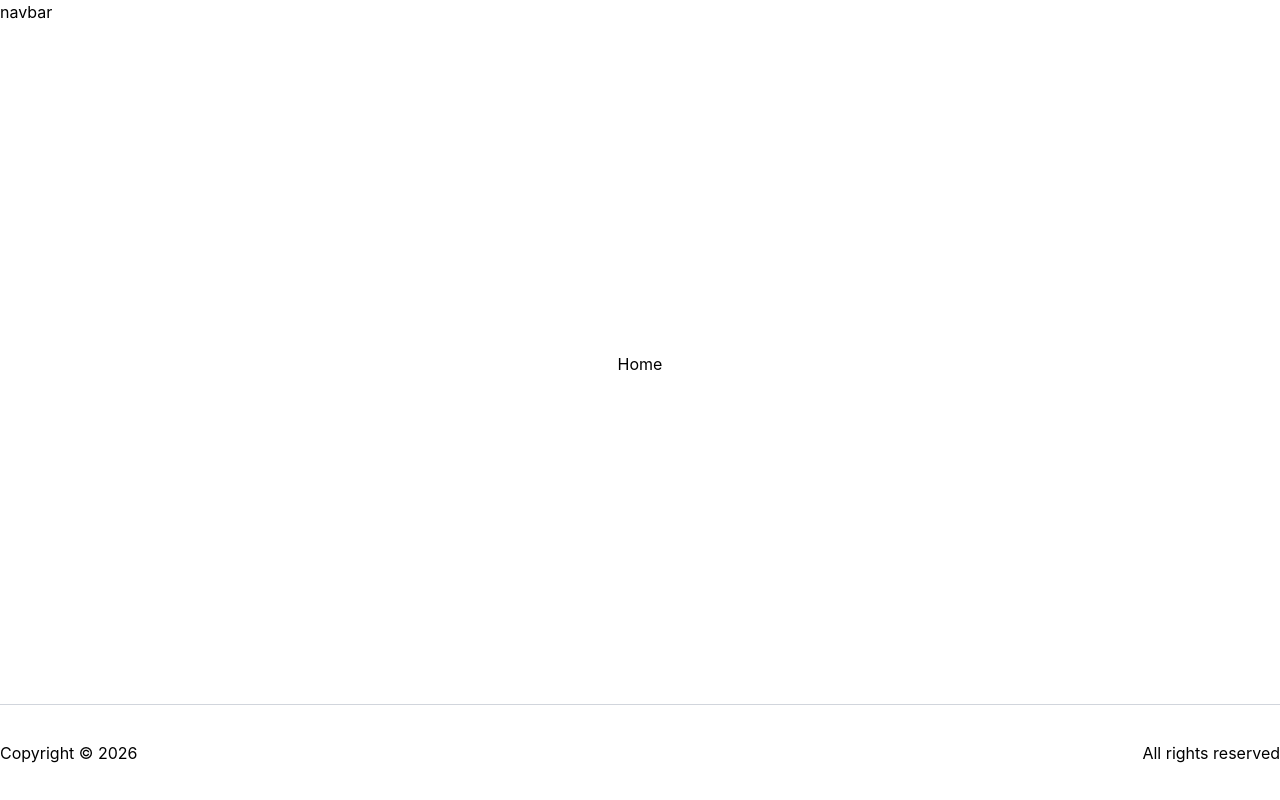
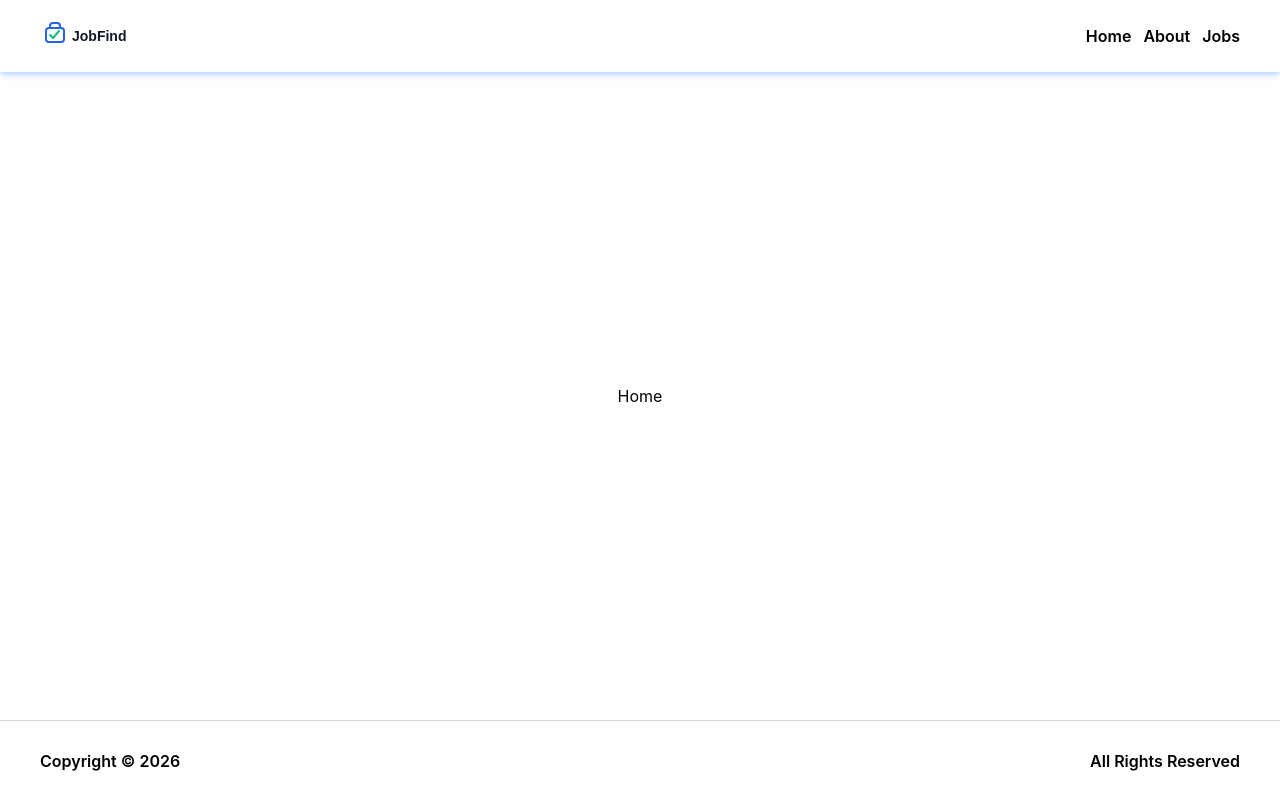
Before and after one commit to Wasit-karimi/JobListing, a React (Vite) app: page / in a window 1280 px wide. Built offline with nearby package versions, Linux system fonts and the light colour scheme.

Commit message:
mobile and desktop navbars scroll

```diff
--- a/src/components/Footer.tsx
+++ b/src/components/Footer.tsx
@@ -1,8 +1,8 @@
 const Footer = () => {
   return (
-    <footer className="h-24 w-full border-t border-gray-300 flex justify-between items-center">
+    <footer className="h-20 px-10 w-full border-t border-gray-300 flex justify-between items-center font-semibold">
         <p>Copyright &copy; 2026</p>
-        <p>All rights reserved</p>
+        <p className="capitalize">All rights reserved</p>
     </footer>
   )
 }
--- a/src/components/Navbar.tsx
+++ b/src/components/Navbar.tsx
@@ -1,11 +1,95 @@
+import { useEffect, useState } from "react";
+import { IoMdClose } from "react-icons/io";
+import { LuMenu } from "react-icons/lu";
+import { Link } from "react-router-dom";
+import { cn } from "../utils/utils";
+
 const Navbar = () => {
+  const [isOpen, setIsOpen] = useState(false);
+  const [scrolled, setScrolled] = useState(false);
+
+  useEffect(() => {
+    const handleScroll = () => {
+      setScrolled(window.scrollY > 0);
+    };
+    window.addEventListener("scroll", handleScroll);
+    return () => window.removeEventListener("scroll", handleScroll);
+  }, []);
+
+  const links = [
+    {
+      name: "Home",
+      path: "/",
+    },
+    {
+      name: "About",
+      path: "/about",
+    },
+    {
+      name: "Jobs",
+      path: "/jobs",
+    },
+  ];
+
+  const navlinks = links.map((link) => (
+    <li
+      key={link.name}
+      className="hover:text-blue-600 font-semibold duration-500 cursor-pointer"
+    >
+      <Link to={link.path} onClick={() => setIsOpen(!isOpen)}>
+        {link.name}
+      </Link>
+    </li>
+  ));
+
   return (
     <>
-      <nav className="hidden md:flex "> <p>navbar</p></nav>
-      <nav className="md:hidden"> <p>navbar</p></nav>
+      {/* desktop nav */}
+      <nav
+        className={cn(
+          "shadow-md shadow-blue-200 hidden md:flex justify-between items-center px-10",
+          scrolled ? "h-16 bg-white/75" : "h-18",
+        )}
+      >
+        {" "}
+        <a href="#" className="flex">
+          <img src="/logo.svg" alt="logo" />
+        </a>{" "}
+        <ul className="flex gap-3">{navlinks}</ul>
+      </nav>
+
+      {/* mobile nav */}
+      <nav className="md:hidden relative h-18 flex justify-between px-5">
+        {" "}
+        <a href="#" className="flex">
+          <img src="/logo.svg" alt="logo" className="w-37" />
+        </a>{" "}
+        <button
+          onClick={() => setIsOpen(!isOpen)}
+          className="cursor-pointer hover:text-blue-600 transition-all duration-300"
+        >
+          {" "}
+          <LuMenu size={24} className={cn(isOpen ? "hidden" : "flex")} />{" "}
+        </button>
+        <ul
+          className={cn(
+            "bg-blue-300 fixed top-0 w-full h-screen flex flex-col justify-center items-center gap-5 transition-all duration-500",
+            isOpen ? "left-0" : "left-195",
+          )}
+        >
+          <button
+            onClick={() => setIsOpen(!isOpen)}
+            className="absolute top-5 right-5 cursor-pointer hover:text-blue-600 transition-all duration-300"
+          >
+            {" "}
+            <IoMdClose size={24} />{" "}
+          </button>
+
+          {navlinks}
+        </ul>
+      </nav>
     </>
+  );
+};
 
-  )
-}
-
-export default Navbar
+export default Navbar;
--- /dev/null
+++ b/src/pages/About.tsx
@@ -0,0 +1,7 @@
+const About = () => {
+  return (
+    <div>About</div>
+  )
+}
+
+export default About
--- a/src/router/router.tsx
+++ b/src/router/router.tsx
@@ -4,6 +4,7 @@ import NotFound from "../pages/NotFound";
 import Home from "../pages/Home";
 import Jobs from "../pages/Jobs";
 import JobDetails from "../pages/JobDetails";
+import About from "../pages/About";
 
 export const router = createBrowserRouter([
     {
@@ -24,6 +25,10 @@ export const router = createBrowserRouter([
                 element: <JobDetails />
             },
             {
+                path: 'about',
+                element: <About />
+            },
+            {
                 path: '*',
                 element: <NotFound />
             }
```
Also changed, not shown: public/logo.svg (added).
